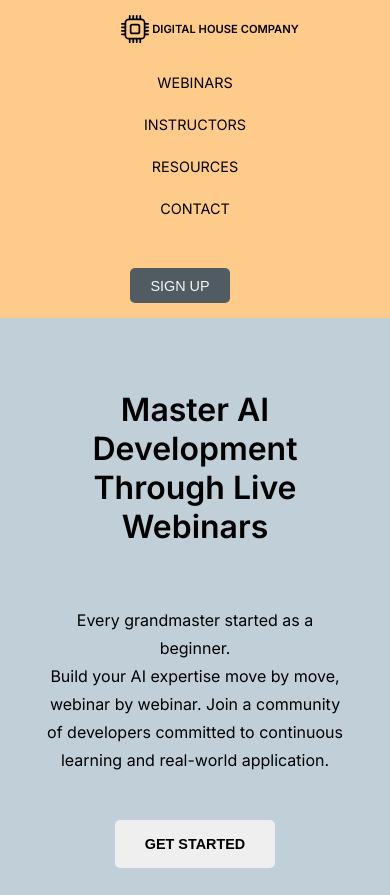
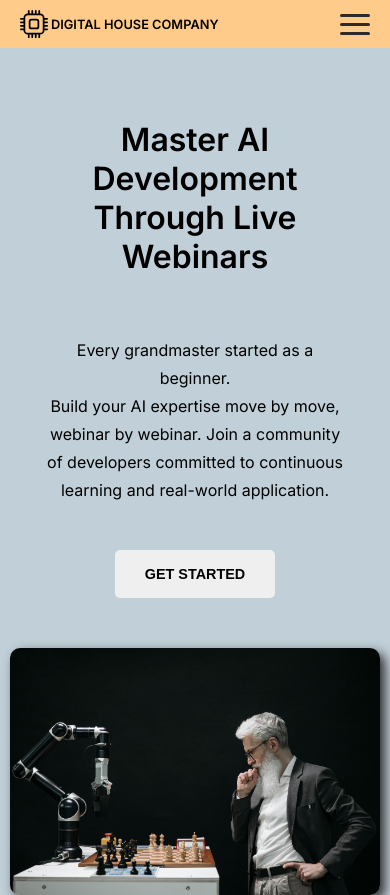
Before and after one commit to thierrybwuzure/Saas-Website-Landing-Page, a plain HTML site: page index.html in a window 390 px wide. Shown: the top 895 px of the page. Drawn offline with Linux system fonts and the light colour scheme; a web font is replaced by a local one.

Commit message:
Add hamburger menu for mobile navigation
- Add checkbox-based toggle for mobile menu
- Implement hamburger icon with three bars
- Add X animation when menu is open
- Style mobile nav to drop below header
- Add visual separators between menu items

Co-Authored-By: Claude Opus 4.5 <noreply@anthropic.com>

```diff
--- a/index.html
+++ b/index.html
@@ -21,10 +21,18 @@
                 <img src="/asset/cpu.svg" alt="logo" width="28">
                 <a href="#">Digital House Company</a>
             </div>
+
+            <!-- Hamburger Menu -->
+
+            <input type="checkbox" id="menu-toggle" class="menu-toggle">
+            <label for="menu-toggle" class="hamburger">
+                <span class="bar"></span>
+                <span class="bar"></span>
+                <span class="bar"></span>
+            </label>
+            <!-- Navbar -->
+
             <nav>
-
-                <!-- Navbar -->
-
                 <ul>
                     <li><a href="#">Webinars</a></li>
                     <li><a href="#">Instructors</a></li>
--- a/style.css
+++ b/style.css
@@ -75,6 +75,43 @@ nav li {
 a {
     text-decoration: none;
     color: black
+}
+
+/* Hamburger Menu */
+
+.menu-toggle {
+    display: none;
+}
+
+.hamburger {
+    display: none;
+    flex-direction: column;
+    justify-content: space-between;
+    width: 30px;
+    height: 21px;
+    cursor: pointer;
+}
+
+.hamburger .bar {
+    display: block;
+    width: 100%;
+    height: 3px;
+    background-color: var(--black-bg-color);
+    border-radius: 2px;
+    transition: all 0.3s ease;
+}
+
+/* Hamburger X animation when menu is open */
+.menu-toggle:checked ~ .hamburger .bar:nth-child(1) {
+    transform: rotate(45deg) translate(5px, 6px);
+}
+
+.menu-toggle:checked ~ .hamburger .bar:nth-child(2) {
+    opacity: 0;
+}
+
+.menu-toggle:checked ~ .hamburger .bar:nth-child(3) {
+    transform: rotate(-45deg) translate(5px, -6px);
 }
 
 /* Button */
@@ -502,32 +539,63 @@ footer p {
     /* Header */
 
     .header-container {
-        flex-direction: column;
+        flex-direction: row;      /* Keep logo and hamburger on same row */
+        flex-wrap: wrap;          /* Allow nav to wrap below */
         height: auto;
-        text-align: center;
+        padding: 10px 20px;
     }
 
     .logo {
-        font-size: 0.7rem;
-        padding: 15px;
+        font-size: 0.8rem;
+        margin-left: 0;           /* Remove desktop margin */
     }
 
-    /* Navbar */
+    /* Hamburger */
 
+    .hamburger {
+        display: flex;
+        margin-left: auto;        /* Push to right side */
+    }
+
+    /* Nav drops below header */
     nav {
-        display: flex;
+        flex-basis: 100%;         /* Take full width, forces wrap */
         flex-direction: column;
+        margin-right: 0;
+        padding: 0;
     }
 
     nav ul {
+        display: none;
         flex-direction: column;
+        width: 100%;
+        text-align: center;
+        padding: 0;
+        gap: 0;
+    }
+
+    nav ul li {
+        padding: 15px 0;
+        border-bottom: 1px solid rgba(0,0,0,0.1);
+    }
+
+    .menu-toggle:checked ~ nav ul {
+        display: flex;
+    }
+
+    nav > a {
+        display: none;
+    }
+
+    .menu-toggle:checked ~ nav > a {
+        display: block;
+        margin: 15px auto;
     }
 
     .signup {
-        margin: 15px;
-        text-align: center;
+        width: 120px;
+        font-size: 1rem;
     }
-
 
     /* Hero */
 
```
